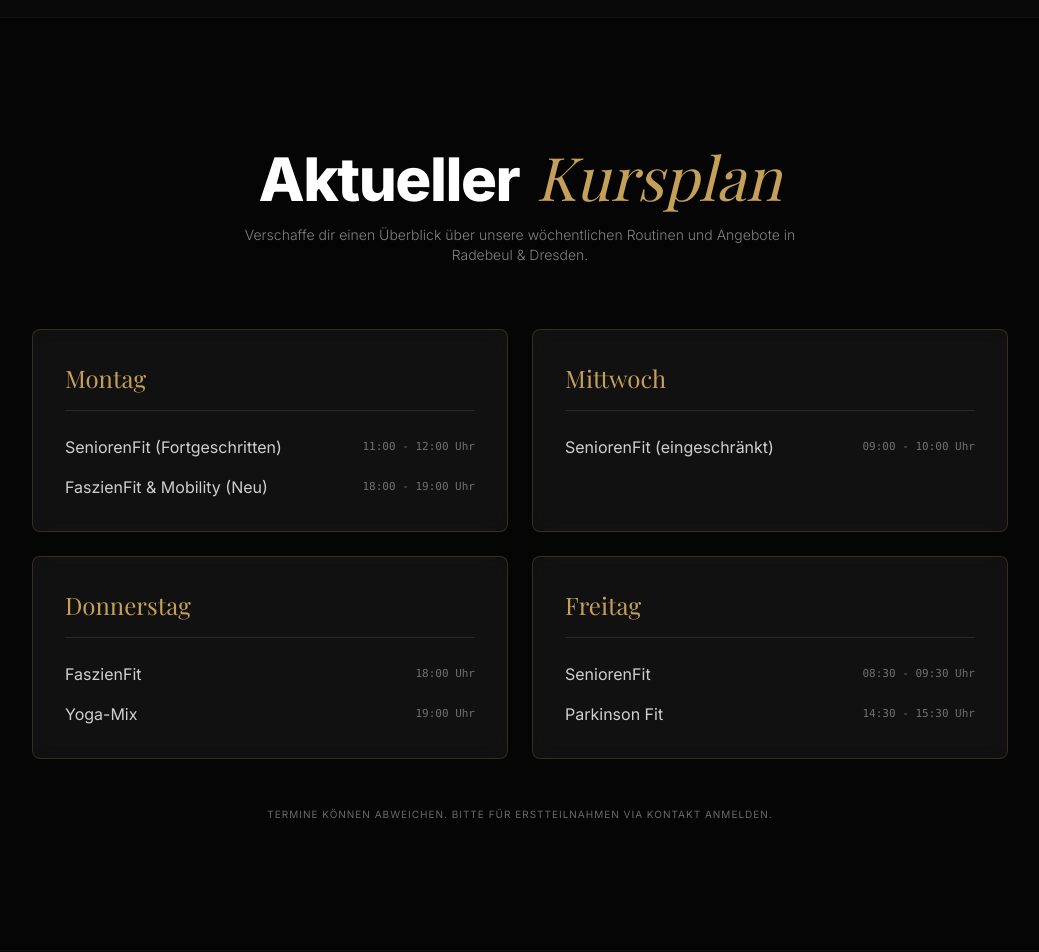
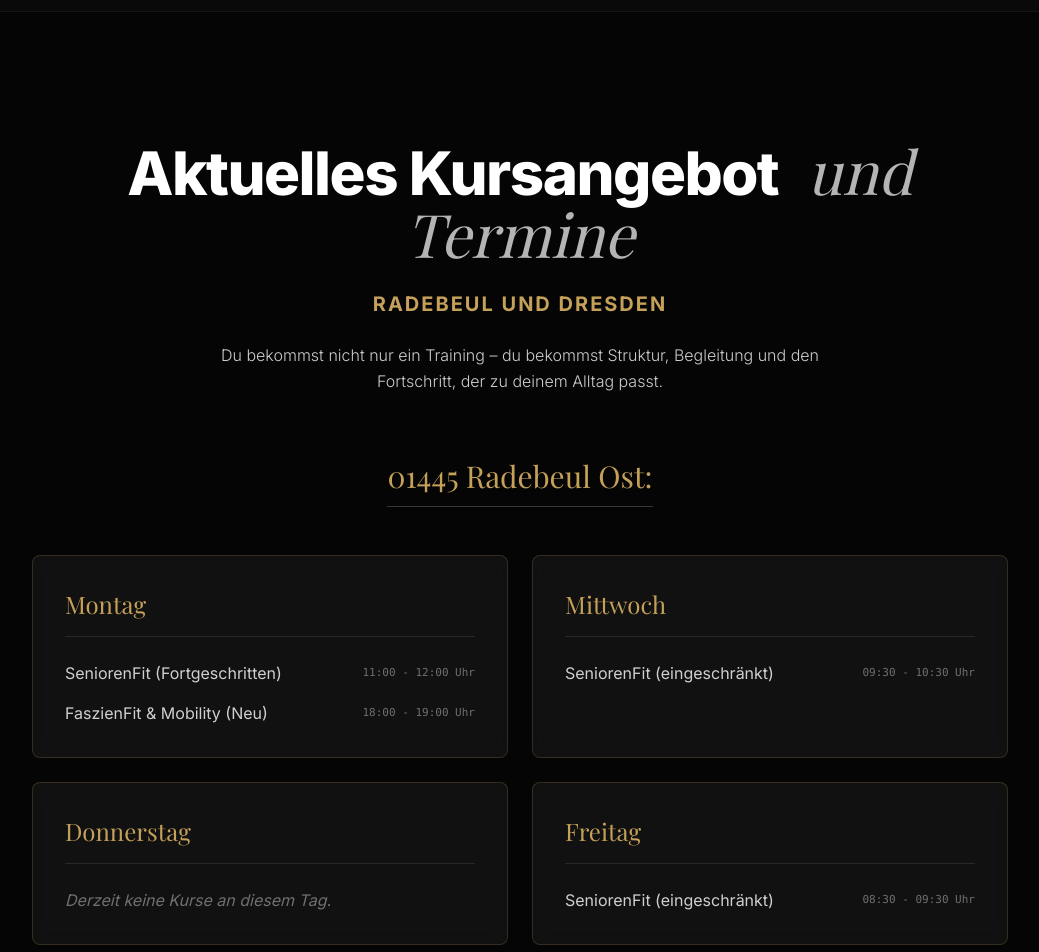
Before and after one commit to Ripptu/health, a React (Vite) app: page / in a window 1280 px wide. Shown: the part 3840-4792 px from the top of the page, without its empty margins (120-1159 px from the left). Built offline with nearby package versions, Linux system fonts and the light colour scheme; a web font is replaced by a local one.

Commit message:
feat: Update class schedule and expert section
Adjusted timings for "SeniorenFit" and removed "FaszienFit" and "Yoga-Mix" classes. Modified the display styles for the expert's name and title for better visual presentation.

```diff
--- a/src/App.tsx
+++ b/src/App.tsx
@@ -141,21 +141,17 @@ export default function App() {
     {
       day: "Mittwoch",
       classes: [
-        { time: "09:00 - 10:00 Uhr", name: "SeniorenFit (eingeschränkt)" }
+        { time: "09:30 - 10:30 Uhr", name: "SeniorenFit (eingeschränkt)" }
       ]
     },
     {
       day: "Donnerstag",
-      classes: [
-        { time: "18:00 Uhr", name: "FaszienFit" },
-        { time: "19:00 Uhr", name: "Yoga-Mix" }
-      ]
+      classes: []
     },
     {
       day: "Freitag",
       classes: [
-        { time: "08:30 - 09:30 Uhr", name: "SeniorenFit" },
-        { time: "14:30 - 15:30 Uhr", name: "Parkinson Fit" }
+        { time: "08:30 - 09:30 Uhr", name: "SeniorenFit (eingeschränkt)" }
       ]
     }
   ];
@@ -567,8 +563,8 @@ export default function App() {
               >
                 <div className="text-[10px] uppercase tracking-[0.3em] text-[#C5A059] mb-4 font-bold">Die Expertin</div>
                 <h2 className="text-4xl md:text-5xl text-white mb-8 leading-[1.1]">
-                  <span className="font-sans font-extrabold tracking-tight">Lisa Prochnow</span><br/>
-                  <span className="font-serif italic text-white/70 tracking-normal pr-3">Expertin für Fitness & Gesundheit</span>
+                  <span className="font-sans font-extrabold tracking-tight leading-[48.8px]">Lisa Prochnow</span><br/>
+                  <span className="font-serif italic text-white/70 tracking-normal pr-3 text-[34px] md:text-[34px] leading-[52.8px] block">Expertin für Fitness & Gesundheit</span>
                 </h2>
 
                 <div className="mb-8 inline-flex items-center gap-2 px-4 py-2 bg-[#C5A059]/10 border border-[#C5A059]/20 rounded-full">
@@ -626,23 +622,34 @@ export default function App() {
               transition={{ duration: 0.8 }}
               className="text-center mb-16"
             >
-               <h2 className="text-4xl md:text-6xl text-white mb-4">
-                <span className="font-sans font-extrabold tracking-tight">Aktueller</span> <span className="font-serif italic text-[#C5A059]">Kursplan</span>
+               <h2 className="text-4xl md:text-5xl lg:text-6xl text-white mb-6">
+                <span className="font-sans font-extrabold tracking-tight">Aktuelles Kursangebot</span> <span className="font-serif italic text-white/70 block md:inline mt-2 md:mt-0 md:pl-3">und Termine</span>
               </h2>
-              <p className="text-white/50 text-sm font-light max-w-xl mx-auto">Verschaffe dir einen Überblick über unsere wöchentlichen Routinen und Angebote in Radebeul & Dresden.</p>
+              <p className="text-[#C5A059] text-xl font-bold uppercase tracking-widest max-w-xl mx-auto mb-6">Radebeul und Dresden</p>
+              <p className="text-white/80 text-base font-light max-w-2xl mx-auto leading-relaxed">
+                Du bekommst nicht nur ein Training &ndash; du bekommst Struktur, Begleitung und den Fortschritt, der zu deinem Alltag passt.
+              </p>
             </motion.div>
+
+            <div className="text-center mb-12">
+              <h3 className="serif text-3xl gold-text text-glow inline-block pb-3 border-b border-white/20">01445 Radebeul Ost:</h3>
+            </div>
 
             <div className="grid grid-cols-1 md:grid-cols-2 gap-6">
               {schedule.map((dayPlan, idx) => (
                 <div key={idx} className="glass-card p-8 rounded-lg">
                   <h3 className="serif text-2xl gold-text mb-6 border-b border-white/10 pb-4 inline-block w-full">{dayPlan.day}</h3>
                   <div className="space-y-4">
-                    {dayPlan.classes.map((cls, classIdx) => (
-                      <div key={classIdx} className="flex justify-between items-start group">
-                        <div className="text-white/80 group-hover:text-white transition-colors">{cls.name}</div>
-                        <div className="text-[11px] font-mono text-white/40 pt-1 shrink-0 ml-4">{cls.time}</div>
-                      </div>
-                    ))}
+                    {dayPlan.classes.length > 0 ? (
+                      dayPlan.classes.map((cls, classIdx) => (
+                        <div key={classIdx} className="flex justify-between items-start group">
+                          <div className="text-white/80 group-hover:text-white transition-colors">{cls.name}</div>
+                          <div className="text-[11px] font-mono text-white/40 pt-1 shrink-0 ml-4">{cls.time}</div>
+                        </div>
+                      ))
+                    ) : (
+                      <div className="text-white/40 italic">Derzeit keine Kurse an diesem Tag.</div>
+                    )}
                   </div>
                 </div>
               ))}
```
